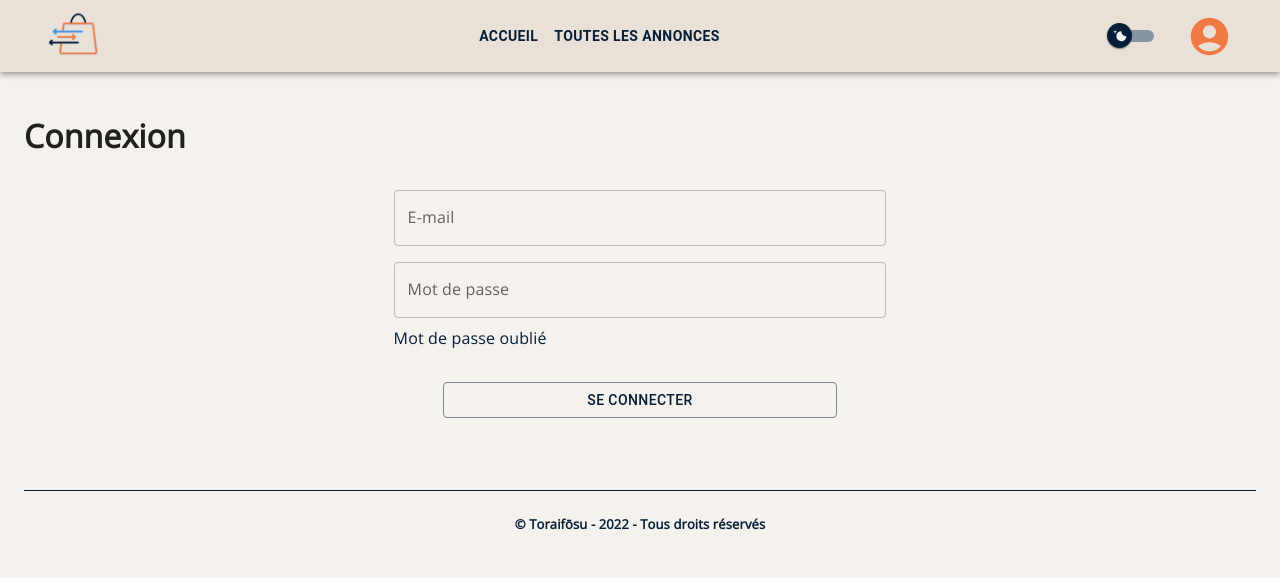
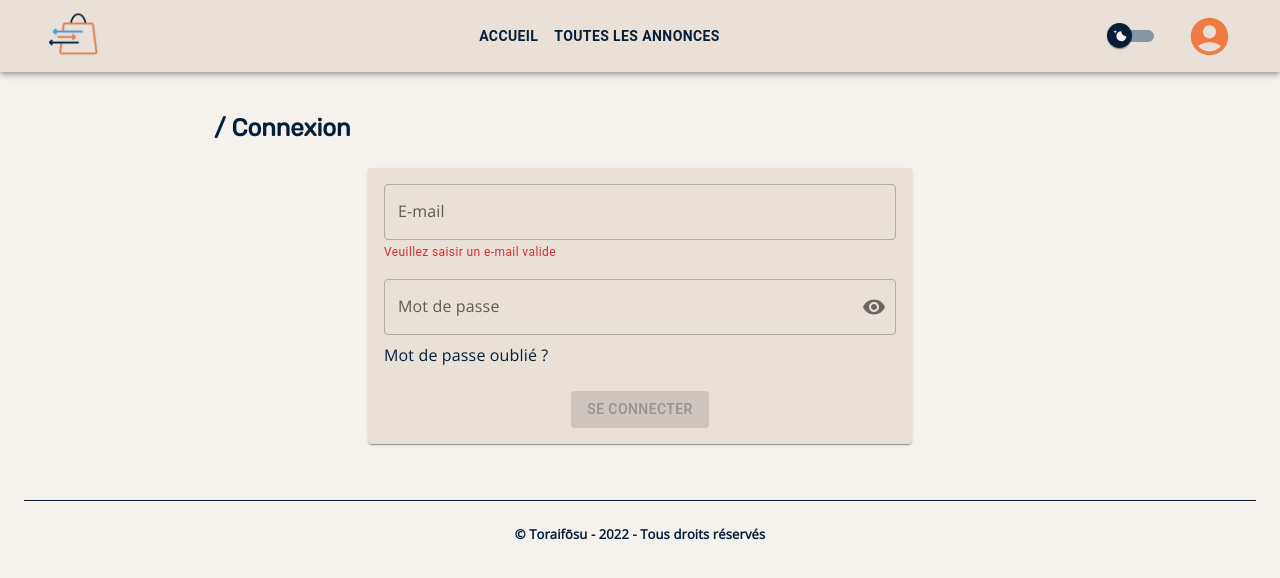
Before and after one commit to lea-hmd/E4FULLREACT, a React (Create React App) app: page /connexion in a window 1280 px wide. Shown: the top 578 px of the page. Built offline with nearby package versions, Linux system fonts and the light colour scheme.

Commit message:
feat(Login): :recycle: Refacto into different component
- Added email validation
- Improve style
- Redirect only if login successful

```diff
--- a/src/App.tsx
+++ b/src/App.tsx
@@ -92,7 +92,10 @@ export default function App() {
                         <Route path="/mon-annonce/:id" element={<MyOffer />} />
                         <Route path="/annonce/:id" element={<Offer />} />
                         <Route path="/deconnexion" element={<Logout />} />
-                        <Route path="/connexion" element={<Login />} />
+                        <Route
+                            path="/connexion"
+                            element={<Login {...{ theme }} />}
+                        />
                         <Route path="/inscription" element={<Signin />} />
                         <Route path="*" element={<PageNotFound />} />
                     </Route>
--- /dev/null
+++ b/src/components/login/LoginForm.tsx
@@ -0,0 +1,186 @@
+import React from 'react'
+import {
+    Button,
+    Grid,
+    Link as MuiLink,
+    TextField,
+    CardContent,
+    Card,
+    CardActions,
+    Theme,
+    FormControl,
+    InputLabel,
+    OutlinedInput,
+    IconButton,
+    InputAdornment,
+    FormHelperText,
+} from '@mui/material'
+
+import { useNavigate, Link } from 'react-router-dom'
+import request from '../../api/Request'
+import { LoginBody } from '../../shared/types/LoginBody'
+import { RequestType } from '../../shared/types/RequestType'
+import Visibility from '@mui/icons-material/Visibility'
+import VisibilityOff from '@mui/icons-material/VisibilityOff'
+
+type LoginFormProps = {
+    theme: Theme
+}
+
+export default function LoginForm({ theme }: LoginFormProps) {
+    const [email, setEmail] = React.useState('')
+    const [password, setPassword] = React.useState('')
+    const [showPassword, setShowPassword] = React.useState(false)
+    const [isEmail, setIsEmail] = React.useState(false)
+
+    function isValidEmail(email: string) {
+        return /\S+@\S+\.\S+/.test(email)
+    }
+
+    const handleChange = (event: React.BaseSyntheticEvent) => {
+        if (!isValidEmail(event.target.value)) {
+            setIsEmail(false)
+        } else {
+            setIsEmail(true)
+        }
+
+        setEmail(event.target.value)
+    }
+
+    const navigate = useNavigate()
+
+    const requestBody: LoginBody = {
+        email,
+        password,
+    }
+
+    const requestParams: RequestType = {
+        endpoint: '/login',
+        method: 'POST',
+        body: requestBody,
+    }
+
+    async function login() {
+        try {
+            await request(requestParams)
+                .then((response) => response.json())
+                .then((data) => {
+                    if (data.token) {
+                        localStorage.setItem('Token', data.token.token)
+                        navigate('/')
+                    }
+                })
+        } catch (error: any) {
+            // eslint-disable-next-line no-console
+            console.log(error)
+        }
+    }
+
+    const handleClickShowPassword = () => {
+        setShowPassword((prevShowPassword) => !prevShowPassword)
+    }
+
+    const handleMouseDownPassword = (
+        event: React.MouseEvent<HTMLButtonElement>
+    ) => {
+        event.preventDefault()
+    }
+
+    return (
+        <Grid container justifyContent="center" alignItems="center">
+            <Card
+                sx={{
+                    backgroundColor: theme.palette.secondary.dark,
+                }}
+            >
+                <CardContent>
+                    <Grid
+                        container
+                        justifyContent="center"
+                        alignItems="center"
+                        spacing={2}
+                        mb={1}
+                    >
+                        <Grid item xs={12}>
+                            <TextField
+                                fullWidth
+                                type="email"
+                                value={email}
+                                label="E-mail"
+                                variant="outlined"
+                                onChange={handleChange}
+                            />
+                            {isEmail ? (
+                                ''
+                            ) : (
+                                <FormHelperText error>
+                                    Veuillez saisir un e-mail valide
+                                </FormHelperText>
+                            )}
+                        </Grid>
+                        <Grid item xs={12}>
+                            <FormControl
+                                sx={{ width: '100%' }}
+                                variant="outlined"
+                            >
+                                <InputLabel htmlFor="outlined-adornment-password">
+                                    Mot de passe
+                                </InputLabel>
+                                <OutlinedInput
+                                    fullWidth
+                                    type={showPassword ? 'text' : 'password'}
+                                    value={password}
+                                    label="Mot de passe"
+                                    onChange={(e) => {
+                                        setPassword(e.target.value)
+                                    }}
+                                    id="outlined-adornment-password"
+                                    endAdornment={
+                                        <InputAdornment position="end">
+                                            <IconButton
+                                                onClick={
+                                                    handleClickShowPassword
+                                                }
+                                                onMouseDown={
+                                                    handleMouseDownPassword
+                                                }
+                                                edge="end"
+                                            >
+                                                {showPassword ? (
+                                                    <VisibilityOff />
+                                                ) : (
+                                                    <Visibility />
+                                                )}
+                                            </IconButton>
+                                        </InputAdornment>
+                                    }
+                                />
+                            </FormControl>
+                        </Grid>
+                    </Grid>
+                    <MuiLink
+                        component={Link}
+                        to="/reinitialiser-mot-de-passe"
+                        underline="none"
+                    >
+                        Mot de passe oublié ?
+                    </MuiLink>
+                </CardContent>
+                <CardActions>
+                    <Grid container alignItems="center" sx={{ mx: 1, mb: 1 }}>
+                        <Grid container justifyContent="center">
+                            <Button
+                                variant="contained"
+                                onClick={login}
+                                color="primary"
+                                disabled={isEmail ? false : true}
+                            >
+                                Se connecter
+                            </Button>
+                        </Grid>
+                    </Grid>
+                </CardActions>
+            </Card>
+        </Grid>
+    )
+}
--- a/src/pages/Login.tsx
+++ b/src/pages/Login.tsx
@@ -1,90 +1,19 @@
-import { Button, Grid, Link, TextField } from '@mui/material'
-import React from 'react'
-import { useNavigate } from 'react-router-dom'
-import request from '../api/Request'
-import { LoginBody } from '../shared/types/LoginBody'
-import { RequestType } from '../shared/types/RequestType'
+import CustomContainer from '../components/common/custom/CustomContainer'
+import { SectionTitle } from '../components/common/custom/CustomTitles'
+import LoginForm from '../components/login/LoginForm'
+import { Theme } from '@mui/material'
 
-export default function Login() {
-    const style = {
-        mt: '0.5rem',
-        mb: '0.5rem',
-    }
-    const [email, setEmail] = React.useState('')
-    const [password, setPassword] = React.useState('')
+type LoginProps = {
+    theme: Theme
+}
 
-    const navigate = useNavigate()
-
-    const requestBody: LoginBody = {
-        email,
-        password,
-    }
-    const requestParams: RequestType = {
-        endpoint: '/login',
-        method: 'POST',
-        body: requestBody,
-        //Ajout d'headers supplémentaires si route protégée ou si besoin
-
-        //    customHeaders: {
-        //        Authorization: `Bearer ${token}`,
-        //    },
-    }
-    async function login() {
-        try {
-            await request(requestParams)
-                .then((response) => response.json())
-                .then((data) => {
-                    if (data.token) {
-                        localStorage.setItem('Token', data.token.token)
-                    }
-                })
-        } catch (error: any) {
-            // eslint-disable-next-line no-console
-            console.log(error)
-        }
-        navigate('/')
-    }
+export default function Login({ theme }: LoginProps) {
     return (
         <>
-            <div>
-                <h1>Connexion</h1>
-            </div>
-            <Grid
-                container
-                sx={{ flexDirection: 'column', margin: 'auto', width: '40%' }}
-            >
-                <TextField
-                    sx={style}
-                    id="outlined-basic"
-                    value={email}
-                    label="E-mail"
-                    variant="outlined"
-                    onChange={(e) => {
-                        setEmail(e.target.value)
-                    }}
-                />
-                <TextField
-                    sx={style}
-                    id="outlined-basic"
-                    type="password"
-                    value={password}
-                    label="Mot de passe"
-                    variant="outlined"
-                    onChange={(e) => {
-                        setPassword(e.target.value)
-                    }}
-                />
-                <Link href="/ForgotPassword" underline="hover">
-                    {'Mot de passe oublié'}
-                </Link>
-                <Button
-                    variant="outlined"
-                    sx={{ margin: '2rem auto', width: '80%' }}
-                    onClick={login}
-                >
-                    Se connecter
-                </Button>
-            </Grid>
+            <CustomContainer>
+                <SectionTitle title="Connexion" />
+                <LoginForm {...{ theme }} />
+            </CustomContainer>
         </>
     )
 }
```
